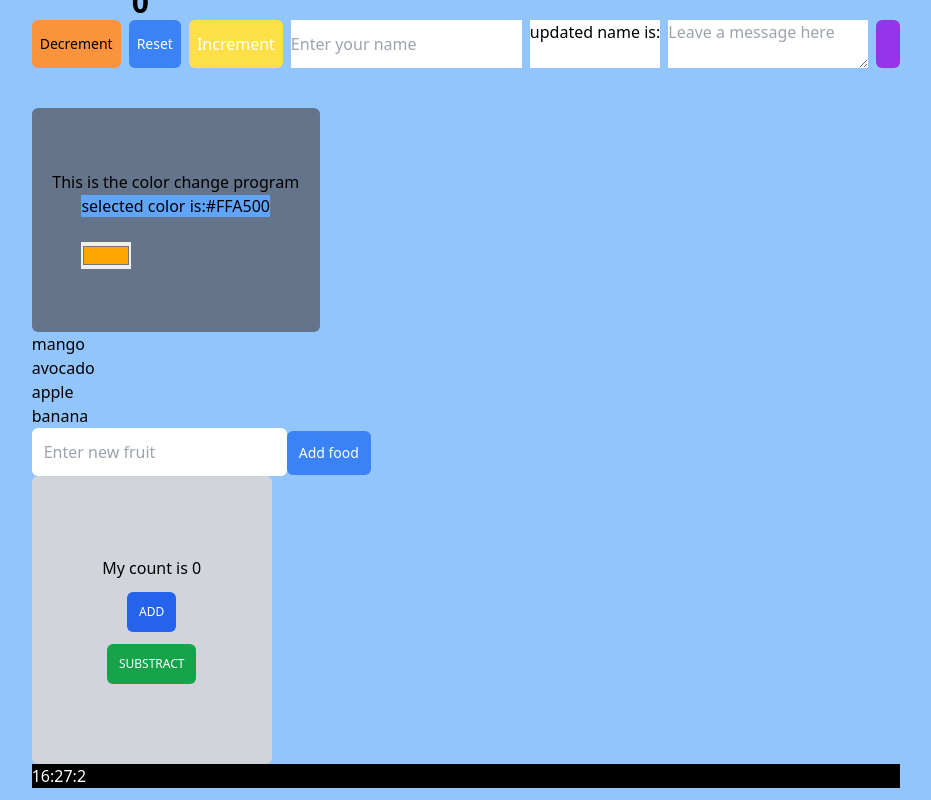
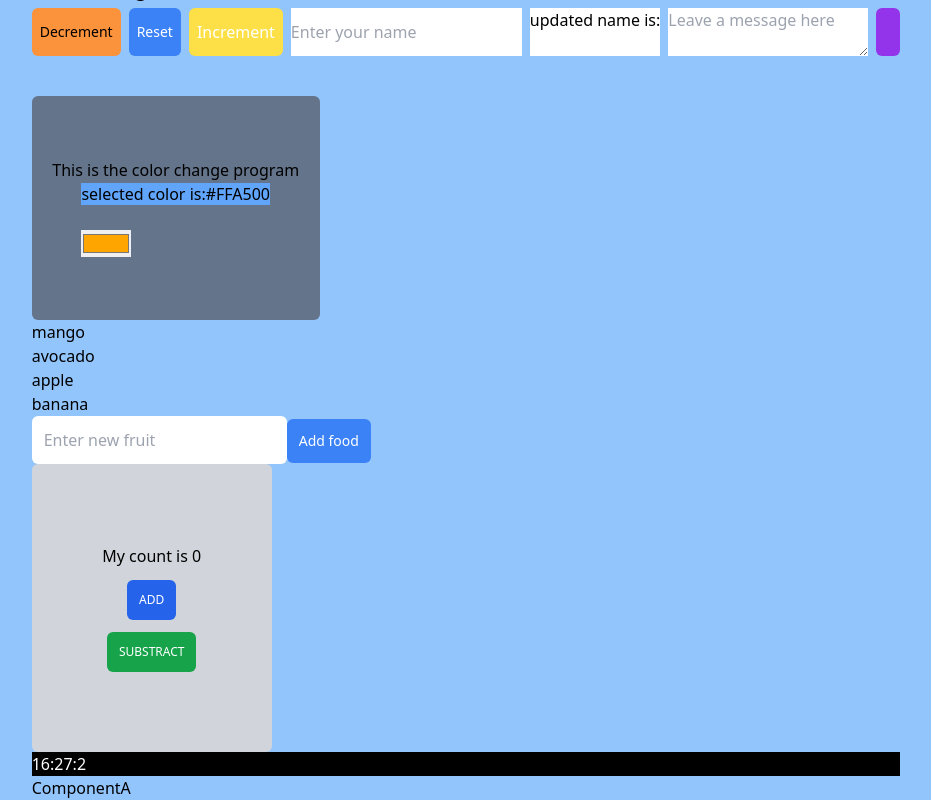
Before and after one commit to Nshimiyimana10/REACTJS-TAILWINDCSS, a React (Vite) app in the folder reactjs-vite/: page / in a window 1280 px wide. Shown: the part 388-1188 px from the top of the page, without its empty margins (174-1105 px from the left). Built offline with nearby package versions, Linux system fonts and the light colour scheme.

Commit message:
useContext hook created

```diff
--- a/reactjs-vite/src/App.jsx
+++ b/reactjs-vite/src/App.jsx
@@ -6,6 +6,7 @@ import ColorChange from './assets/components/ColorChange';
 import ToDoList from './assets/components/ToDoList';
 import CounterFn from './assets/components/CounterFn';
 import DigitalClock from './assets/components/DigitalClock';
+import ComponentA from './assets/components/ComponentA';
 
 
 
@@ -21,6 +22,7 @@ function App() {
     <ToDoList />
     <CounterFn/>
     <DigitalClock/>
+    <ComponentA/>
     </>
   )
 
--- /dev/null
+++ b/reactjs-vite/src/assets/components/ComponentA.jsx
@@ -0,0 +1,10 @@
+import React from 'react';
+import {useState} from 'react';
+
+function ComponentA() {
+  return (
+    <div>ComponentA</div>
+  )
+}
+
+export default ComponentA
```
Also changed, not shown: reactjs-vite/src/assets/components/ComponentB.jsx (added), reactjs-vite/src/assets/components/ComponentC.jsx (added), reactjs-vite/src/assets/components/ComponentD.jsx (added).
